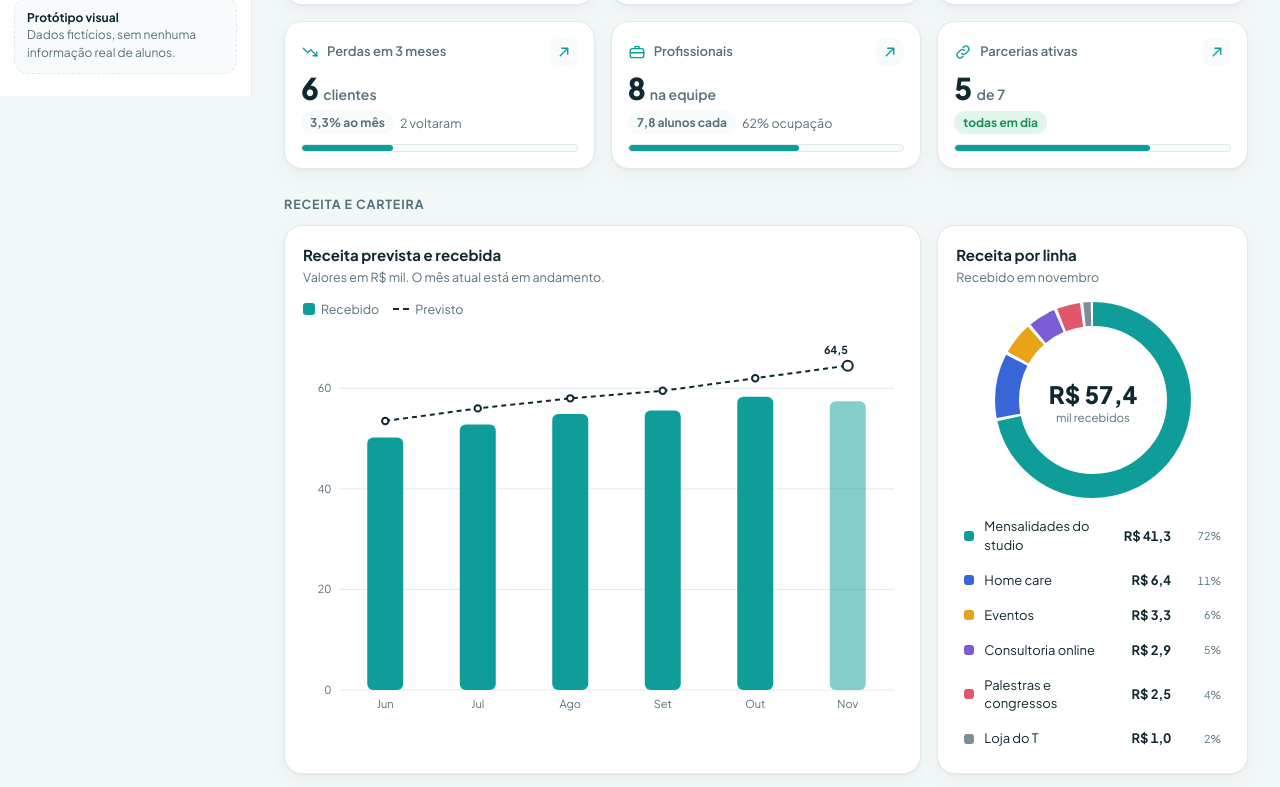
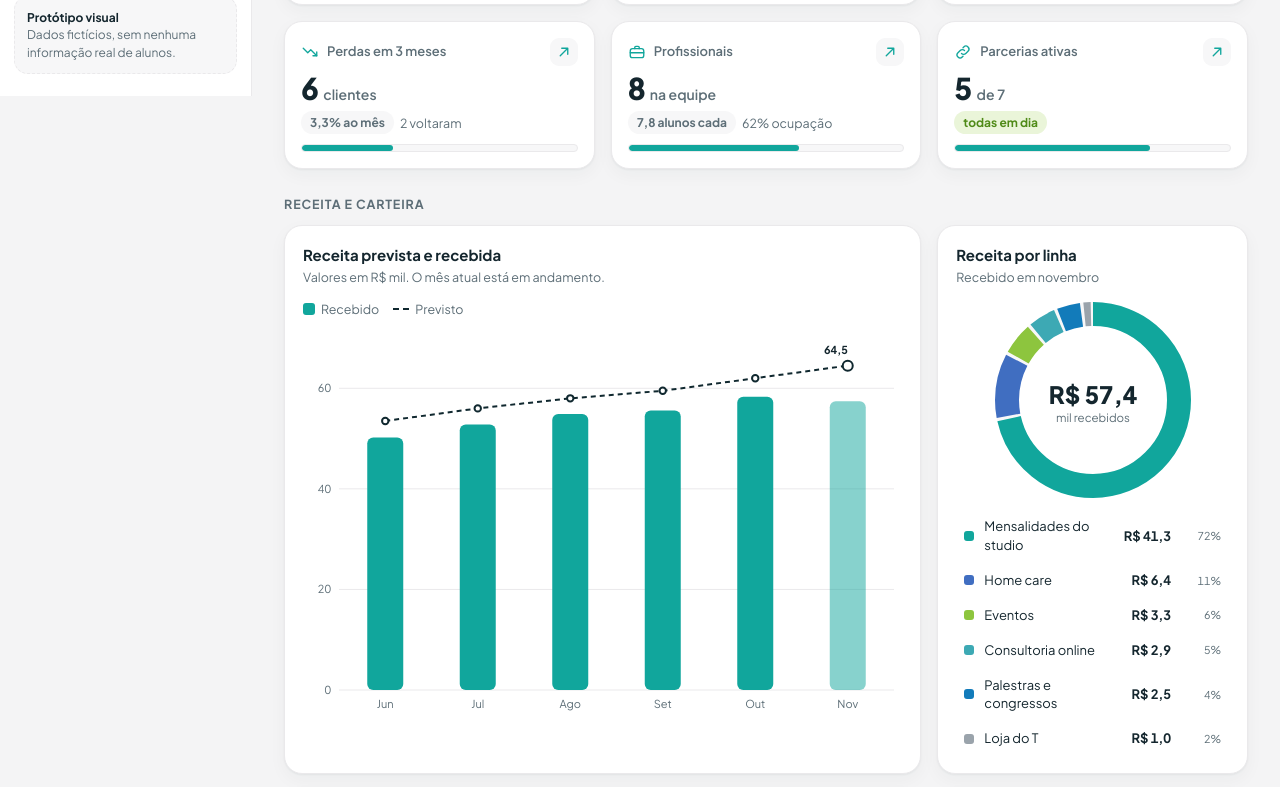
Before and after one commit to PedroDueFarias/prototipo-sistema-thiagosantos, a plain HTML site: page index.html in a window 1280 px wide. Shown: the part 704-1491 px from the top of the page. Drawn offline with Linux system fonts and the light colour scheme.

Commit message:
Aplica a paleta de cores do studio no painel
Fundo #F4F4F5, linhas #EAE9EB, acento #11A69C e séries em #406EC1,
#8DC53E, #3DA9B4 e #127BBA. Verde da paleta vira cor de "em dia".

Co-Authored-By: Claude Sonnet 5.5 <noreply@anthropic.com>
Claude-Session: https://claude.ai/code/session_0196nUUGeSZp1j8vT61k7Bjg

```diff
--- a/index.html
+++ b/index.html
@@ -3,7 +3,7 @@
 <head>
 <meta charset="utf-8">
 <meta name="viewport" content="width=device-width, initial-scale=1">
-<meta name="theme-color" content="#0f9d9a">
+<meta name="theme-color" content="#11A69C">
 <title>Painel Studio Thiago Santos</title>
 <link rel="preconnect" href="https://fonts.googleapis.com">
 <link rel="preconnect" href="https://fonts.gstatic.com" crossorigin>
@@ -12,10 +12,10 @@
 /* Direção: painel claro e arejado, verde-azulado do studio como acento, vermelho/âmbar só para estado.
    Layout: menu lateral no notebook, barra inferior no celular, tudo em cards clicáveis. */
 :root{
-  --bg:#f2f7f7; --surface:#ffffff; --surface-2:#f7fbfb; --ink:#10282f; --muted:#587079; --line:#e1eaec;
-  --brand:#0f9d9a; --brand-ink:#0a6f6d; --brand-soft:#dff3f2;
-  --good:#1b8f5a; --good-soft:#e1f5ea; --warn:#b97300; --warn-soft:#fdf0d5; --bad:#d6384b; --bad-soft:#fde6e9; --info:#2f5fd0; --info-soft:#e4ecfc;
-  --s1:#0f9d9a; --s2:#3866d6; --s3:#e8a317; --s4:#e0566a; --s5:#7c5cd6; --s6:#7b8e96;
+  --bg:#F4F4F5; --surface:#ffffff; --surface-2:#f7f7f8; --ink:#14262e; --muted:#5d6e77; --line:#EAE9EB;
+  --brand:#11A69C; --brand-ink:#0b766f; --brand-soft:#dcf3f1;
+  --good:#4f8a17; --good-fill:#8DC53E; --good-soft:#eaf5d9; --warn:#b97300; --warn-soft:#fdf0d5; --bad:#d6384b; --bad-soft:#fde6e9; --info:#406EC1; --info-soft:#e5ecf8;
+  --s1:#11A69C; --s2:#406EC1; --s3:#e8a317; --s4:#e0566a; --s5:#127BBA; --s6:#9aa3ab; --s7:#8DC53E; --s8:#3DA9B4;
   --plan:#10282f; --shadow:0 1px 2px rgba(16,40,47,.05),0 6px 18px rgba(16,40,47,.04);
   --font:'Plus Jakarta Sans',system-ui,-apple-system,'Segoe UI',Roboto,sans-serif;
   color-scheme:light;
@@ -23,18 +23,18 @@
 @media (prefers-color-scheme:dark){
   :root:not([data-theme="light"]){
     --bg:#0a1a1f; --surface:#112328; --surface-2:#0e1f24; --ink:#e8f3f4; --muted:#8fa9b0; --line:#1f3a41;
-    --brand:#2cc5c0; --brand-ink:#7fe3df; --brand-soft:#123a3d;
-    --good:#47d08a; --good-soft:#103625; --warn:#f0b43c; --warn-soft:#3b2d0c; --bad:#ff6b7d; --bad-soft:#3d1820; --info:#7ea3ff; --info-soft:#18284d;
-    --s1:#2cc5c0; --s2:#6f97ff; --s3:#f0b43c; --s4:#ff7b8c; --s5:#a08cff; --s6:#8fa4ac;
+    --brand:#2BC7BB; --brand-ink:#7fe3da; --brand-soft:#123b3c;
+    --good:#a6dc62; --good-fill:#8DC53E; --good-soft:#243511; --warn:#f0b43c; --warn-soft:#3b2d0c; --bad:#ff6b7d; --bad-soft:#3d1820; --info:#7fa3ec; --info-soft:#1a2a4a;
+    --s1:#2BC7BB; --s2:#6f93e0; --s3:#f0b43c; --s4:#ff7b8c; --s5:#4ba6e0; --s6:#8fa4ac; --s7:#a5d95e; --s8:#5cc2cc;
     --plan:#e8f3f4; --shadow:0 1px 2px rgba(0,0,0,.3);
     color-scheme:dark;
   }
 }
 :root[data-theme="dark"]{
   --bg:#0a1a1f; --surface:#112328; --surface-2:#0e1f24; --ink:#e8f3f4; --muted:#8fa9b0; --line:#1f3a41;
-  --brand:#2cc5c0; --brand-ink:#7fe3df; --brand-soft:#123a3d;
-  --good:#47d08a; --good-soft:#103625; --warn:#f0b43c; --warn-soft:#3b2d0c; --bad:#ff6b7d; --bad-soft:#3d1820; --info:#7ea3ff; --info-soft:#18284d;
-  --s1:#2cc5c0; --s2:#6f97ff; --s3:#f0b43c; --s4:#ff7b8c; --s5:#a08cff; --s6:#8fa4ac;
+  --brand:#2BC7BB; --brand-ink:#7fe3da; --brand-soft:#123b3c;
+  --good:#a6dc62; --good-fill:#8DC53E; --good-soft:#243511; --warn:#f0b43c; --warn-soft:#3b2d0c; --bad:#ff6b7d; --bad-soft:#3d1820; --info:#7fa3ec; --info-soft:#1a2a4a;
+  --s1:#2BC7BB; --s2:#6f93e0; --s3:#f0b43c; --s4:#ff7b8c; --s5:#4ba6e0; --s6:#8fa4ac; --s7:#a5d95e; --s8:#5cc2cc;
   --plan:#e8f3f4; --shadow:0 1px 2px rgba(0,0,0,.3);
   color-scheme:dark;
 }
@@ -110,7 +110,7 @@ a.card:hover .go{background:var(--brand);color:#fff}
 .h-item small{color:var(--muted);font-size:12px}
 .h-item b{font-size:14px;display:flex;align-items:center;gap:8px}
 .dot{width:9px;height:9px;border-radius:50%;flex:none}
-.dot.good{background:var(--good)}.dot.warn{background:var(--s3)}.dot.bad{background:var(--bad)}
+.dot.good{background:var(--good-fill)}.dot.warn{background:var(--s3)}.dot.bad{background:var(--bad)}
 
 /* alertas */
 #view{display:flex;flex-direction:column;gap:16px}
@@ -186,7 +186,7 @@ a.row:hover{background:var(--surface-2)}
 .cell{height:30px;border-radius:7px;display:grid;place-items:center;font-size:10.5px;font-weight:700;color:var(--ink);cursor:default}
 .cell.off{background:repeating-linear-gradient(135deg,var(--line) 0 3px,transparent 3px 7px)}
 .heat-leg{display:flex;align-items:center;gap:8px;margin-top:12px;font-size:12px;color:var(--muted)}
-.heat-leg i{display:block;width:90px;height:8px;border-radius:99px;background:linear-gradient(90deg,rgba(15,157,154,.08),rgba(15,157,154,.95))}
+.heat-leg i{display:block;width:90px;height:8px;border-radius:99px;background:linear-gradient(90deg,rgba(17,166,156,.08),rgba(17,166,156,.95))}
 .insight{margin-top:12px;padding:10px 12px;border-radius:12px;background:var(--surface-2);font-size:13px;color:var(--muted)}
 .insight b{color:var(--ink)}
 .today-row{display:grid;grid-template-columns:48px minmax(0,1fr) auto;gap:10px;align-items:center;padding:9px 0;border-top:1px solid var(--line);font-size:13.5px}
@@ -304,9 +304,9 @@ var saidas   = [3,4,2,2,2,2,3,2,2,2,2,2];
 var linhas = [
   {k:'mensalidades', n:'Mensalidades do studio', v:41290, c:'var(--s1)'},
   {k:'homecare',     n:'Home care',              v:6400,  c:'var(--s2)'},
-  {k:'eventos',      n:'Eventos',                v:3300,  c:'var(--s3)'},
-  {k:'consultoria',  n:'Consultoria online',     v:2900,  c:'var(--s5)'},
-  {k:'palestras',    n:'Palestras e congressos', v:2500,  c:'var(--s4)'},
+  {k:'eventos',      n:'Eventos',                v:3300,  c:'var(--s7)'},
+  {k:'consultoria',  n:'Consultoria online',     v:2900,  c:'var(--s8)'},
+  {k:'palestras',    n:'Palestras e congressos', v:2500,  c:'var(--s5)'},
   {k:'loja',         n:'Loja do T',              v:1010,  c:'var(--s6)'}
 ];
 var planos = [
@@ -520,12 +520,12 @@ function painelHTML(){
     '<div class="key"><span><i style="background:var(--brand)"></i>Entradas</span><span><i style="background:var(--s4)"></i>Saídas</span></div><div id="ch-cli"></div></div>'+
     '<div class="card c4"><div class="ch"><div><div class="ct">Saúde da carteira</div><div class="cs">'+totC+' cobranças do mês</div></div></div>'+
       '<div class="split" role="img" aria-label="Pagas '+carteira.pagas+', a vencer '+carteira.avencer+', vencidas '+carteira.vencidas+'">'+
-        go('financeiro','status=pago','','',' style="flex:'+carteira.pagas+';background:var(--good)" data-tip="'+carteira.pagas+' cobranças em dia"')+
+        go('financeiro','status=pago','','',' style="flex:'+carteira.pagas+';background:var(--good-fill)" data-tip="'+carteira.pagas+' cobranças em dia"')+
         go('financeiro','status=avencer','','',' style="flex:'+carteira.avencer+';background:var(--s3)" data-tip="'+carteira.avencer+' a vencer"')+
         go('financeiro','status=inadimplente','','',' style="flex:'+carteira.vencidas+';background:var(--bad)" data-tip="'+carteira.vencidas+' vencidas"')+
       '</div>'+
       '<div class="legend" style="margin-top:12px">'+
-        go('financeiro','status=pago','lg','<i style="background:var(--good)"></i><span>Em dia</span><b>'+carteira.pagas+'</b><small>'+pct(carteira.pagas,totC)+'%</small>')+
+        go('financeiro','status=pago','lg','<i style="background:var(--good-fill)"></i><span>Em dia</span><b>'+carteira.pagas+'</b><small>'+pct(carteira.pagas,totC)+'%</small>')+
         go('financeiro','status=avencer','lg','<i style="background:var(--s3)"></i><span>A vencer</span><b>'+carteira.avencer+'</b><small>'+pct(carteira.avencer,totC)+'%</small>')+
         go('financeiro','status=inadimplente','lg','<i style="background:var(--bad)"></i><span>Vencidas</span><b>'+carteira.vencidas+'</b><small>'+pct(carteira.vencidas,totC)+'%</small>')+
       '</div>'+
@@ -549,7 +549,7 @@ function painelHTML(){
       ocup.map(function(r,di){
         return '<span class="d">'+dias[di]+'</span>'+r.map(function(v,hi){
           if(v===null)return '<div class="cell off" data-tip="'+dias[di]+' '+horas[hi]+'h: sem atendimento"></div>';
-          return '<div class="cell" style="background:rgba(15,157,154,'+(0.08+v/100*0.87).toFixed(2)+');color:'+(v>62?'#fff':'var(--ink)')+'" data-tip="'+dias[di]+' '+horas[hi]+'h: '+v+'% ocupado">'+v+'</div>'}).join('')}).join('')+
+          return '<div class="cell" style="background:rgba(17,166,156,'+(0.08+v/100*0.87).toFixed(2)+');color:'+(v>62?'#fff':'var(--ink)')+'" data-tip="'+dias[di]+' '+horas[hi]+'h: '+v+'% ocupado">'+v+'</div>'}).join('')}).join('')+
       '</div><div class="heat-leg"><span>Mais vaga</span><i></i><span>Lotado</span></div>'+
       '<div class="insight">Ocupação média de <b>'+avg+'%</b>. Mais cheio: <b>'+top.d.toLowerCase()+' às '+top.h+'h ('+top.v+'%)</b>. Melhor espaço para novos alunos: <b>'+low.d.toLowerCase()+' às '+low.h+'h ('+low.v+'%)</b>.</div></div>'+
     '<div class="card c5"><div class="ch"><div><div class="ct">Feedback aos pais</div><div class="cs">Famílias que receberam retorno nos últimos 30 dias</div></div></div>'+
```
